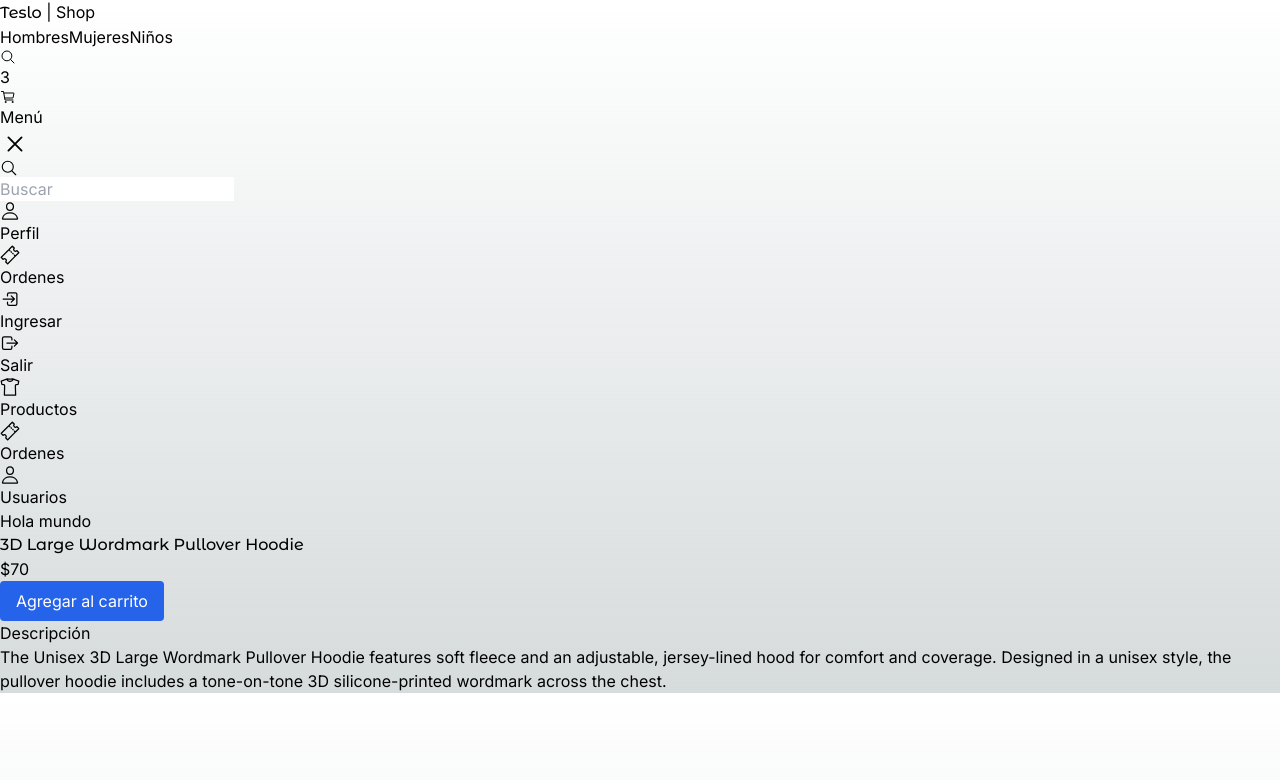
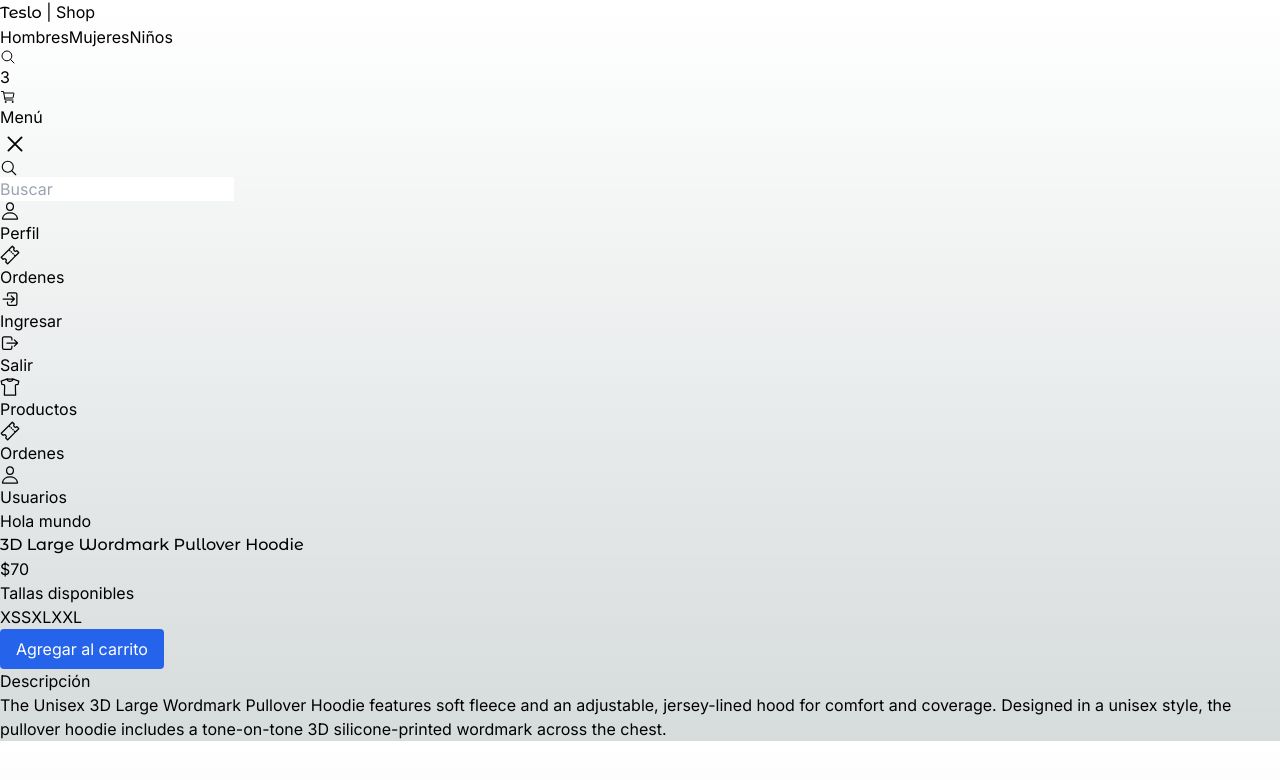
Before and after one commit to RSuarezLastra/teslo-ecommerce, a Next.js app: page /product/3d_large_wordmark_pullover_hoodie in a window 1280 px wide. Shown: the top 780 px of the page. Built offline with nearby package versions, Linux system fonts and the light colour scheme.

Commit message:
sizeSelector component

```diff
--- a/src/app/(shop)/product/[slug]/page.tsx
+++ b/src/app/(shop)/product/[slug]/page.tsx
@@ -1,3 +1,4 @@
+import { SizeSelector } from "@/components";
 import { titleFont } from "@/config/fonts";
 import { initialData } from "@/seed/seed";
 
@@ -29,6 +30,10 @@ export default async function ({ params }: Props) {
         <p className="text-lg mb-5">${product?.price}</p>
 
         {/* Selector de Tallas */}
+        <SizeSelector
+          selectedSize={product?.sizes[0]}
+          availableSizes={product?.sizes}
+        />
 
         <button className="btn-primary my-5">
           Agregar al carrito
--- a/src/components/index.ts
+++ b/src/components/index.ts
@@ -8,3 +8,7 @@ export * from './ui/sidebar/Sidebar';
 //? products
 
 export * from './products/product-grid/ProductGrid';
+
+//? product
+
+export * from './product/size-selector/SizeSelector';
--- /dev/null
+++ b/src/components/product/size-selector/SizeSelector.tsx
@@ -0,0 +1,34 @@
+import type { Size } from "@/interfaces"
+import clsx from "clsx";
+
+interface Props {
+  selectedSize: Size;
+  availableSizes: Size[];
+}
+
+export const SizeSelector = ({ selectedSize, availableSizes }: Props) => {
+  return (
+    <div className="my-5">
+      <h3 className="font-bold mb-4">Tallas disponibles</h3>
+
+      <div className="flex">
+        {
+          availableSizes.map(size => (
+            <button
+              key={size}
+              className={
+                clsx(
+                  "text-lg mx-2 hover:underline",
+                  {
+                    'underline': size === selectedSize
+                  }
+                )}>
+              {size}
+            </button>
+          ))
+        }
+      </div>
+
+    </div>
+  )
+}
```
Also changed, not shown: src/seed/seed.ts (+4 -4 lines).
